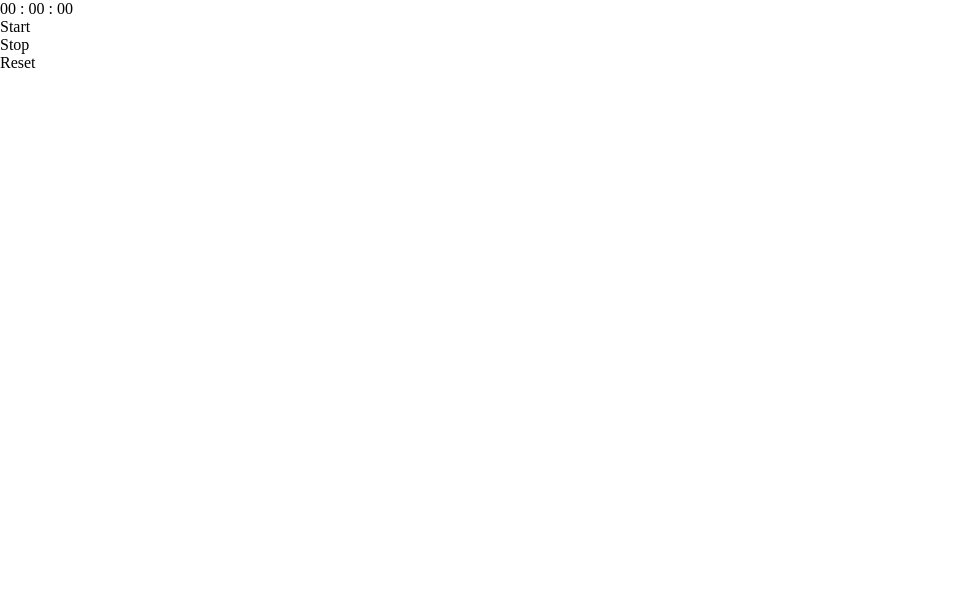
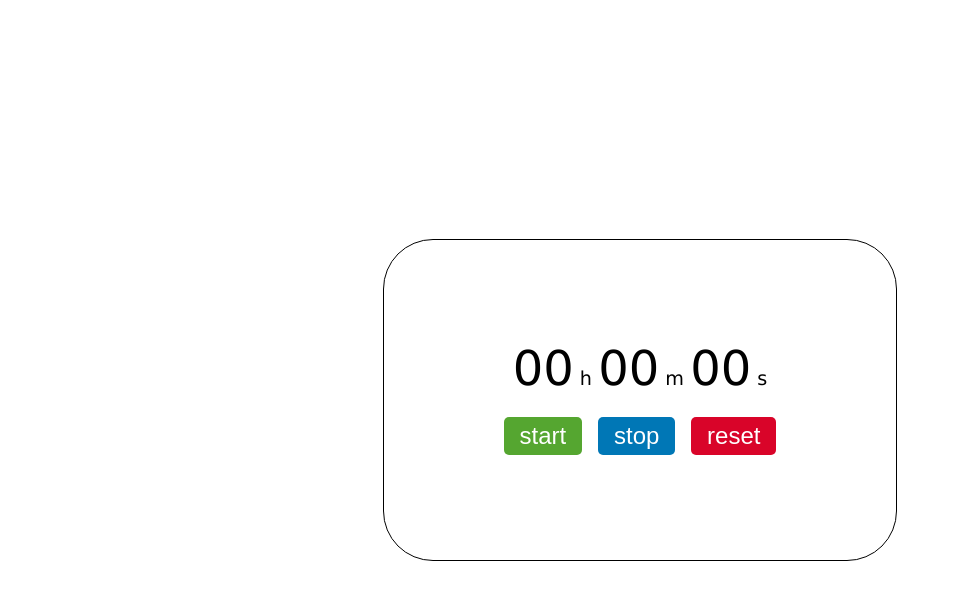
Before and after one commit to soubhagyasethy/stopwatch, a plain HTML site: page index.html in a window 1280 px wide. Shown: the whole page, without its empty margins (0-960 px from the left). Drawn offline with Linux system fonts and the light colour scheme.

Commit message:
style added

```diff
--- a/index.html
+++ b/index.html
@@ -8,13 +8,21 @@
     <link rel="stylesheet" type="text/css" href="style.css">
 </head>
 <body>
-    <div>
-        <div>
-            00 : 00 : 00
+    <div id="container">
+        <div id="time">
+            <span class="digit" id="hr">00</span>
+            <span class="txt">h</span>
+            <span class="digit" id="min">00</span>
+            <span class="txt">m</span>
+            <span class="digit" id="sec">00</span>
+            <span class="txt">s</span>
         </div>
-        <div id="start">Start</div>
-        <div id="stop">Stop</div>
-        <div id="reset">Reset</div>
+
+        <div id="btn-container">
+            <button class="btn" id="start">start</button>
+            <button class="btn" id="stop">stop</button>
+            <button class="btn" id="reset">reset</button>
+        </div>
     </div>
 </body>
 </html>
--- a/style.css
+++ b/style.css
@@ -1,3 +1,50 @@
-*{
+body {
+    padding: 0;
     margin: 0;
+    display: flex;
+    justify-content: center;
+    align-items: center;
+    height: 100vh;
+    /* background-color: #0077b6 */
 }
+
+#container {
+    display: flex;
+    justify-content: center;
+    align-items: center;
+    flex-direction: column;
+    height: 40vh;
+    width: 40vw;
+    border: 0.1rem solid black;
+    border-radius: 50px;
+    font-size: larger;
+    font-family: verdana;
+}
+
+.digit {
+    font-size: 3rem;
+}
+
+#btn-container {
+    margin-top: 1rem;
+}
+.btn {
+    font-size: 1.5rem;
+    margin: 0.3rem;
+    padding: 0.3rem 1rem;
+    color: white;
+    border: none;
+    border-radius: 5px;
+}
+
+#start {
+    background-color: #55a630;
+}
+
+#stop {
+    background-color: #0077b6;
+}
+
+#reset {
+    background-color: #d90429;
+}
```
